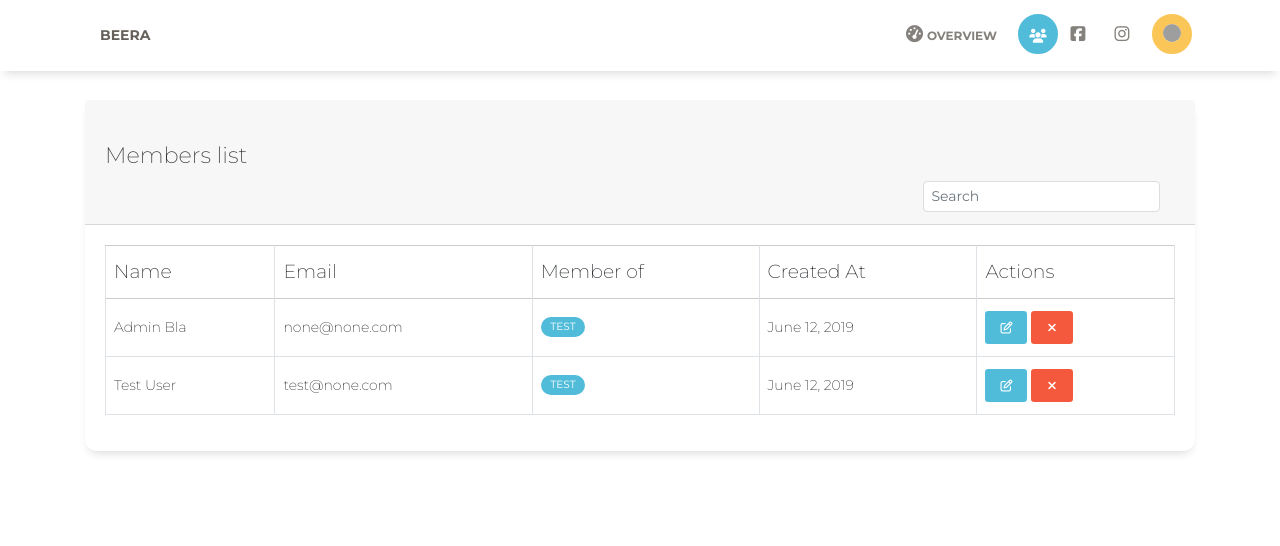
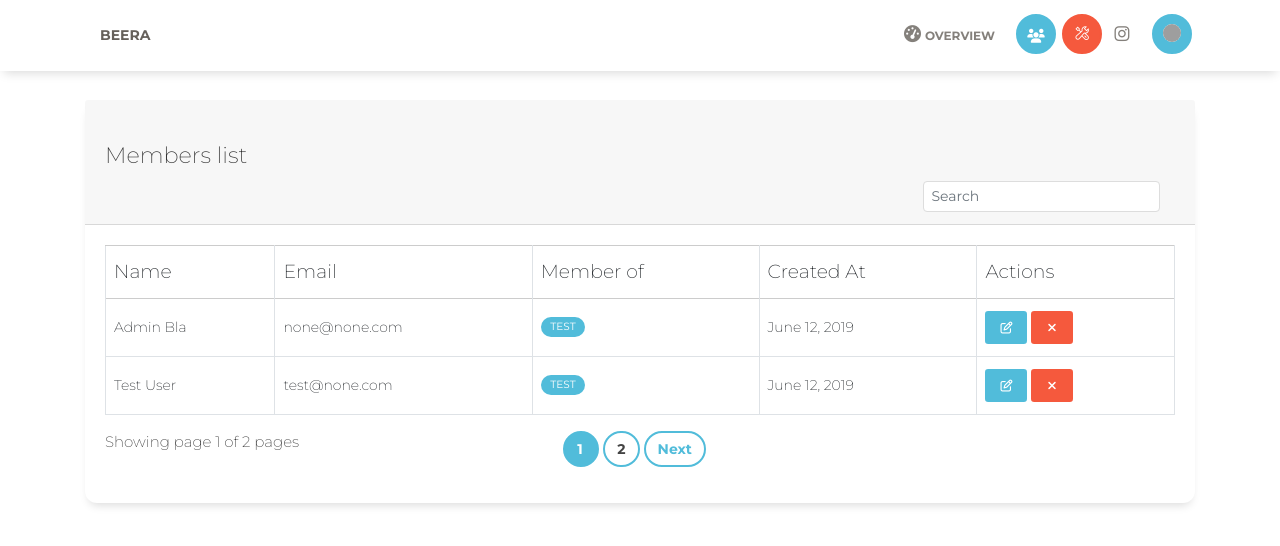
Before and after one commit to mannyci/owebeer, a Django app: page /members in a window 1280 px wide. Shown: the top 546 px of the page. Run offline with Django 3.2, Linux system fonts and the light colour scheme; a user stored in the database is signed in; data comes from the database, SQL or seed files in the repository; both versions use the stored data as it was after the commit; some libraries are stand-ins or nearby versions; grey boxes are pictures that could not be loaded.

Commit message:
Small changes

```diff
--- a/core/forms.py
+++ b/core/forms.py
@@ -18,7 +18,7 @@ class NewTeamForm(forms.ModelForm):
         if Team.objects.filter(name=name, name__iexact=name).exists():
             team = Team.objects.get(name=name)
             raise ValidationError(
-                mark_safe(('Team {0} with that name already exists, click <a href="{0}">here</a>').format(host))
+                mark_safe(('Team <a href="{0}"><strong>{1}</a></strong> with that name already exists.').format(team.id, team.name))
             )
         return name
 
--- a/core/views.py
+++ b/core/views.py
@@ -33,7 +33,7 @@ class TeamCreate(LoginRequiredMixin, CreateView):
         return reverse('ui:teams')
 
 
-class TeamList(ListView):
+class TeamList(LoginRequiredMixin, ListView):
     model = Team
     template_name = 'team/list.html'
     paginate_by = 2
@@ -48,7 +48,7 @@ class TeamList(ListView):
         return self.render_to_response(context)
 
 
-class TeamDetail(DetailView):
+class TeamDetail(LoginRequiredMixin, DetailView):
     model = Team
     template_name = 'team/details.html'
     slug_field = 'id'
@@ -61,7 +61,7 @@ class TeamDetail(DetailView):
         return get_object_or_404(Team, id__iexact=self.id)
 
 
-class TeamEdit(UpdateView):
+class TeamEdit(LoginRequiredMixin, UpdateView):
     model = Team
     form_class = TeamUpdateForm
     template_name = 'team/update.html'
@@ -80,24 +80,25 @@ class TeamEdit(UpdateView):
         return reverse('ui:teams')
 
 
-class TeamDelete(DeleteView):
+class TeamDelete(LoginRequiredMixin, DeleteView):
     model = Team
-    template_name = 'host/delete.html'
+    template_name = 'team/delete.html'
 
     def get_object(self, **kwargs):
         self.name = self.kwargs.get("name")
         if self.name is None:
             raise Http404
-        return get_object_or_404(Host, name__iexact=self.name)
+        return get_object_or_404(Team, name__iexact=self.name)
 
     def get_success_url(self):
         messages.success(self.request, 'Host %s deleted successfully' % self.name)
         return reverse('ui:hosts')
 
-class Members(ListView):
+class Members(LoginRequiredMixin, ListView):
     model = Team
     template_name = 'member/details.html'
     context_object_name = 'teams'
+    paginate_by = 2
 
     def get(self, request, *args, **kwagrs):
         team = request.GET.get('team')
--- /dev/null
+++ b/templates/_pagination.html
@@ -0,0 +1,22 @@
+<div class="row">
+<div class="col-sm-12 col-md-5">
+    <p class="page-item pull-left">
+    <span>Showing page {{ page_obj.number }} of {{ page_obj.paginator.num_pages }} pages</span>
+    </p>
+</div>
+<div class="col-sm-12 col-md-7">
+    <ul class="pagination pagination-info pull-right">
+    {% if page_obj.has_previous %}
+    <li class="page-item"><a class="page-link" href="?page={{ page_obj.previous_page_number }}{% for key,value in request.GET.items %}{% ifnotequal key 'page' %}&{{ key }}={{ value }}{% endifnotequal %}{% endfor %}">Previous</a></li>
+    {% endif %}
+    {% for page in page_obj.paginator.page_range %}
+    <li class="page-item {% if page_obj.number == page  %}active{% endif %}">
+        <a class="page-link" href="?page={{ page }}{% for key,value in request.GET.items %}{% ifnotequal key 'page' %}&{{ key }}={{ value }}{% endifnotequal %}{% endfor %}">{{ page }}{% if page_obj.number == page  %}<span class="sr-only">(current)</span>{% endif %}</a>
+    </li>
+    {% endfor %}
+    {% if page_obj.has_next %}
+    <li class="page-item"><a class="page-link" href="?page={{ page_obj.next_page_number }}{% for key,value in request.GET.items %}{% ifnotequal key 'page' %}&{{ key }}={{ value }}{% endifnotequal %}{% endfor %}">Next</a></li>
+    {% endif %}
+    </ul>
+</div>
+</div>
--- a/templates/base.html
+++ b/templates/base.html
@@ -41,7 +41,7 @@
               <a href="{% url 'ui:overview' %}" class="nav-link"><i class="fa fa-tachometer"></i> Overview</a>
             </li>
             <li class="nav-item dropdown">
-              <a class="btn btn-just-icon btn-info" data-toggle="dropdown" href="#teams" role="button" aria-haspopup="true" aria-expanded="false" title="Teams">
+              <a class="btn btn-just-icon btn-info btn-magnify" data-toggle="dropdown" href="#teams" role="button" aria-haspopup="true" aria-expanded="false" title="Teams">
                 <i class="fa fa-users"></i>
                 <p class="d-lg-none">Teams</p>
               </a>
@@ -50,12 +50,14 @@
                 <a class="dropdown-item" href="{% url 'ui:teams' %}">Teams</a>
               </ul>
             </li>
+            {% if user.is_superuser %}
             <li class="nav-item">
-              <a class="nav-link" rel="tooltip" title="Like us on Facebook" data-placement="bottom" href="https://www.facebook.com/CreativeTim" target="_blank">
-                <i class="fa fa-facebook-square"></i>
+              <a class="btn btn-just-icon btn-danger btn-magnify" rel="tooltip" title="Admin" data-placement="bottom" href="{% url 'admin:index' %}">
+                <i class="nc-icon nc-settings"></i>
                 <p class="d-lg-none">Facebook</p>
               </a>
             </li>
+            {% endif %}
             <li class="nav-item">
               <a class="nav-link" rel="tooltip" title="Follow us on Instagram" data-placement="bottom" href="https://www.instagram.com/CreativeTimOfficial" target="_blank">
                 <i class="fa fa-instagram"></i>
@@ -63,7 +65,7 @@
               </a>
             </li>
             <li class="nav-item dropdown">
-                <a href="#account" class="btn btn-just-icon btn-warning" data-toggle="dropdown" aria-expanded="false" title="Account">
+                <a href="#account" class="btn btn-just-icon btn-info" data-toggle="dropdown" aria-expanded="false" title="Account">
                     {% if user.is_authenticated %}
                     <img src="{{ user.gravatar }}" width="18" height="18" class="img-circle img-no-padding">
                     {% else %}
--- a/ui/admin.py
+++ /dev/null
@@ -1,6 +0,0 @@
-# -*- coding: utf-8 -*-
-from __future__ import unicode_literals
-
-from django.contrib import admin
-
-# Register your models here.
```
Also changed, not shown: db.sqlite3.
